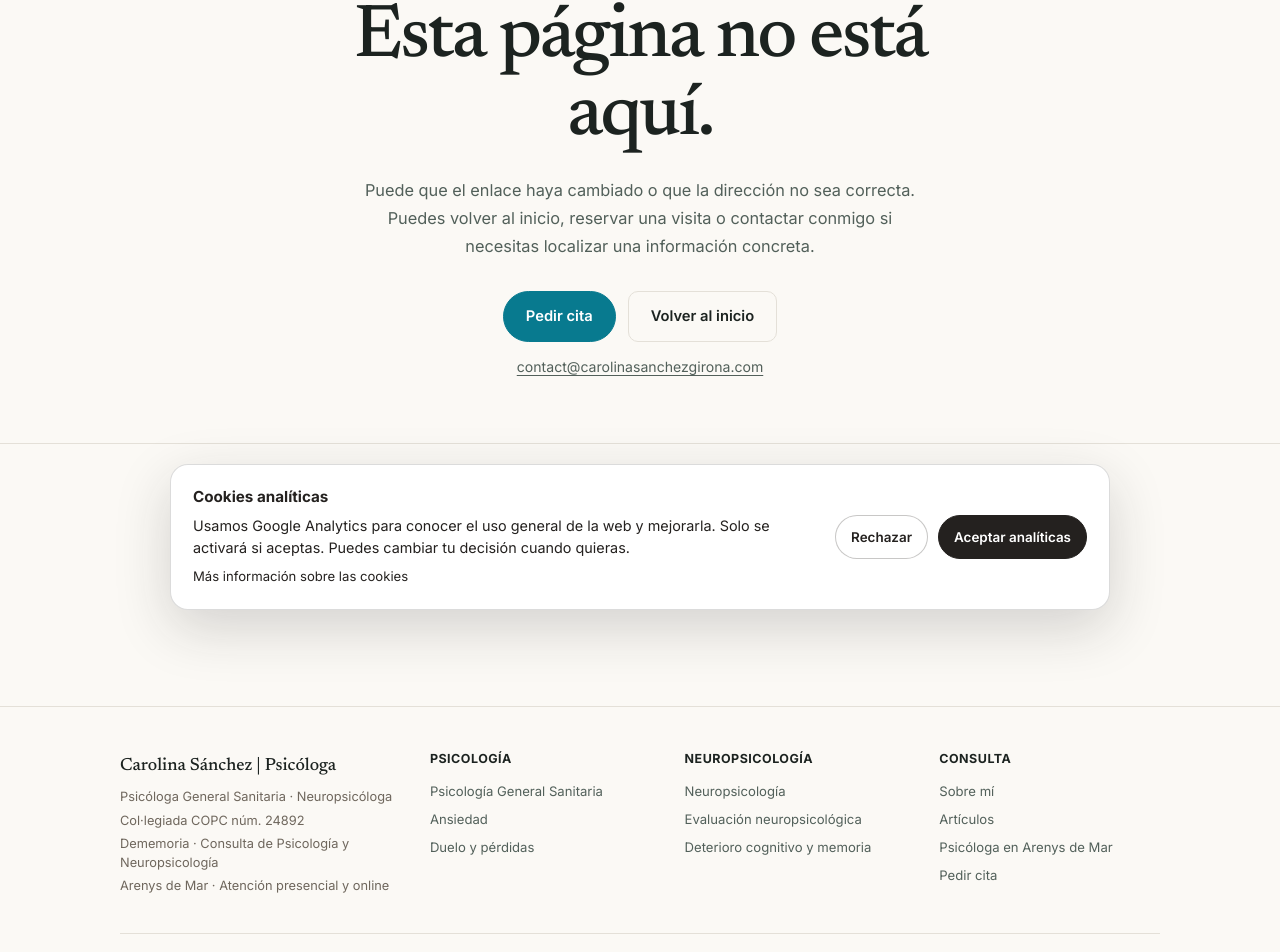
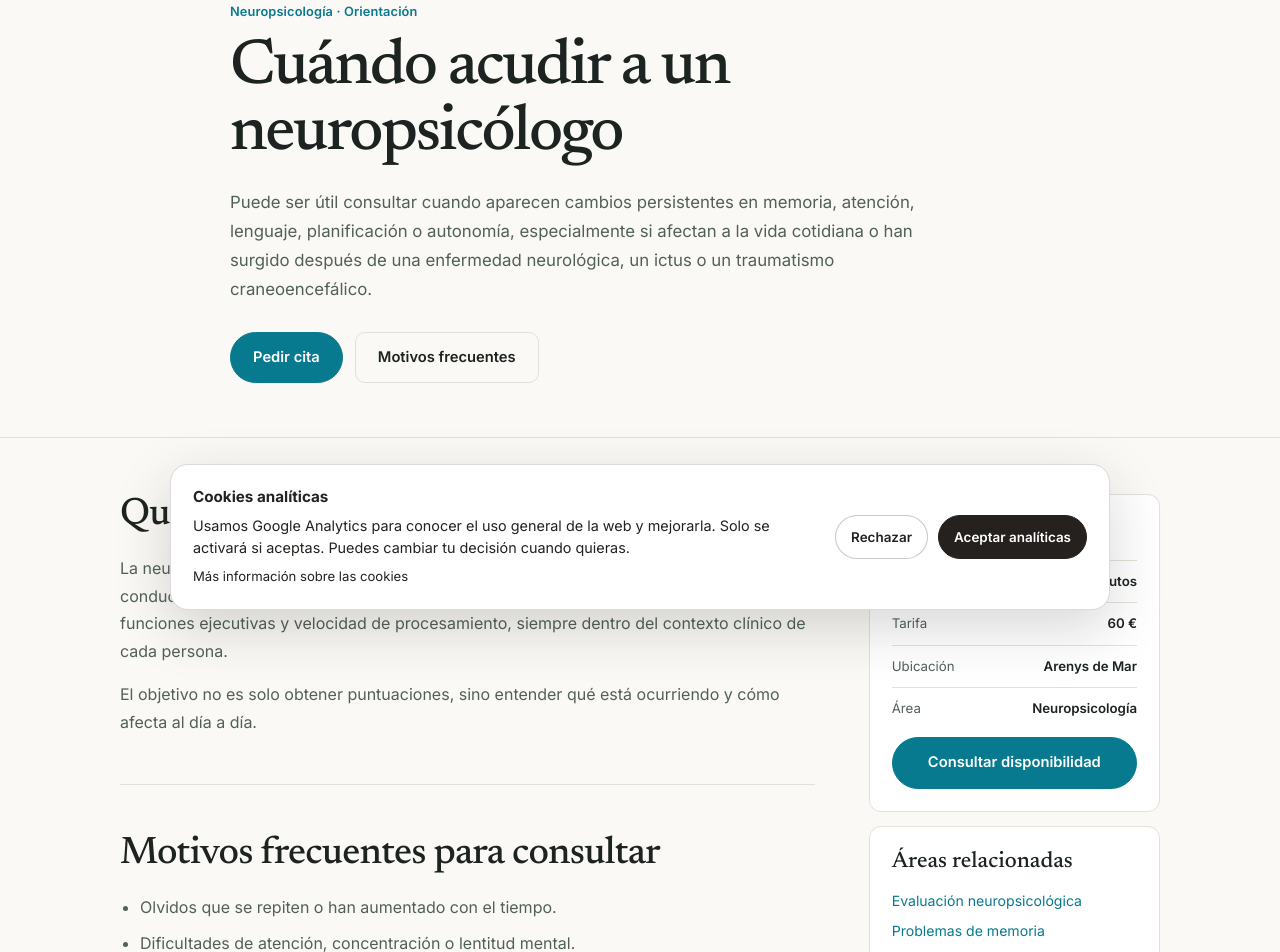
Before and after one commit to carolinasanchezgirona/Portfolio-Carolina, a Next.js app: page /cuando-acudir-a-un-neuropsicologo in a window 1280 px wide. Before the commit this address had no page. Shown: the part 168-1120 px from the top of the page. Built offline with nearby package versions, Linux system fonts and the light colour scheme.

Commit message:
SEO: add when to see a neuropsychologist page

```diff
--- /dev/null
+++ b/app/cuando-acudir-a-un-neuropsicologo/page.tsx
@@ -0,0 +1,58 @@
+import type { Metadata } from "next";
+import "../seo-pages.css";
+
+export const metadata: Metadata = {
+  title: "Cuándo acudir a un neuropsicólogo | Neuropsicóloga en Arenys de Mar",
+  description: "Cuándo puede ser útil acudir a un neuropsicólogo por problemas de memoria, atención, lenguaje, cambios tras ictus o TCE, deterioro cognitivo o demencia.",
+  alternates: { canonical: "/cuando-acudir-a-un-neuropsicologo/" },
+  openGraph: {
+    title: "Cuándo acudir a un neuropsicólogo | Carolina Sánchez Girona",
+    description: "Señales y situaciones en las que puede ser útil una valoración neuropsicológica en adultos.",
+    url: "https://carolinasanchezgirona.com/cuando-acudir-a-un-neuropsicologo/",
+  },
+};
+
+const serviceSchema = {
+  "@context": "https://schema.org",
+  "@type": "Service",
+  name: "Orientación y evaluación neuropsicológica en adultos",
+  provider: { "@type": "Person", name: "Carolina Sánchez Girona", jobTitle: "Neuropsicóloga y Psicóloga General Sanitaria", url: "https://carolinasanchezgirona.com" },
+  areaServed: ["Arenys de Mar", "Maresme", "Barcelona", "España"],
+  serviceType: "Evaluación neuropsicológica en adultos",
+  url: "https://carolinasanchezgirona.com/cuando-acudir-a-un-neuropsicologo/",
+};
+
+export default function WhenToSeeNeuropsychologistPage() {
+  return (
+    <main className="editorial-site">
+      <header className="site-header">
+        <a className="brand" href="/" aria-label="Carolina Sánchez, inicio"><span className="brand-name">Carolina Sánchez</span><span className="brand-sub">Psicóloga · Neuropsicóloga</span></a>
+        <nav className="nav" aria-label="Navegación principal"><a href="/neuropsicologia/">Neuropsicología</a><a href="/evaluacion-neuropsicologica/">Evaluación</a><a className="nav-cta" href="/cita/">Pedir cita</a></nav>
+      </header>
+      <section className="seo-hero"><div className="editorial-wrap seo-hero-inner">
+        <p className="seo-breadcrumbs"><a href="/">Inicio</a><span>·</span><a href="/neuropsicologia/">Neuropsicología</a><span>·</span><span>Cuándo acudir a un neuropsicólogo</span></p>
+        <p className="editorial-eyebrow">Neuropsicología · Orientación</p>
+        <h1>Cuándo acudir a un neuropsicólogo</h1>
+        <p className="seo-lead">Puede ser útil consultar cuando aparecen cambios persistentes en memoria, atención, lenguaje, planificación o autonomía, especialmente si afectan a la vida cotidiana o han surgido después de una enfermedad neurológica, un ictus o un traumatismo craneoencefálico.</p>
+        <div className="seo-actions"><a className="editorial-btn editorial-btn-primary" href="/cita/">Pedir cita</a><a className="editorial-btn editorial-btn-secondary" href="#motivos">Motivos frecuentes</a></div>
+      </div></section>
+      <div className="editorial-wrap seo-layout">
+        <article className="seo-copy">
+          <section><h2>Qué hace un neuropsicólogo</h2><p>La neuropsicología estudia la relación entre el funcionamiento cerebral, la cognición, la conducta y la autonomía. En consulta se analizan áreas como memoria, atención, lenguaje, funciones ejecutivas y velocidad de procesamiento, siempre dentro del contexto clínico de cada persona.</p><p>El objetivo no es solo obtener puntuaciones, sino entender qué está ocurriendo y cómo afecta al día a día.</p></section>
+          <section id="motivos"><h2>Motivos frecuentes para consultar</h2><ul><li>Olvidos que se repiten o han aumentado con el tiempo.</li><li>Dificultades de atención, concentración o lentitud mental.</li><li>Problemas para organizar, planificar o terminar tareas.</li><li>Cambios de lenguaje, como dificultad para encontrar palabras o comprender mensajes.</li><li>Cambios cognitivos después de un ictus, TCE u otra lesión cerebral.</li><li>Dudas sobre envejecimiento normal, deterioro cognitivo o demencia.</li><li>Cambios cognitivos asociados a Parkinson, esclerosis múltiple, epilepsia u otras condiciones neurológicas.</li><li>Necesidad de establecer una línea base o realizar seguimiento de la evolución.</li></ul></section>
+          <section><h2>Cuándo una dificultad merece más atención</h2><p>No todos los despistes requieren una evaluación. Resulta especialmente útil consultar cuando el cambio es nuevo, progresivo, claramente distinto del funcionamiento previo o empieza a interferir en trabajo, estudios, gestiones, conducción, medicación u otras actividades cotidianas.</p><p>También conviene prestar atención cuando familiares cercanos observan cambios que la propia persona no percibe.</p></section>
+          <section><h2>Qué puede explicar los síntomas</h2><p>Las dificultades cognitivas pueden relacionarse con múltiples factores. El sueño, la ansiedad, la depresión, el dolor, la fatiga, determinados medicamentos y problemas médicos pueden afectar a memoria y atención.</p><p>Por eso la <a href="/evaluacion-neuropsicologica/">evaluación neuropsicológica</a> se interpreta siempre junto con la entrevista y, cuando corresponde, con la valoración médica.</p></section>
+          <section><h2>Qué ocurre en una evaluación</h2><p>La valoración suele comenzar con una entrevista para conocer el motivo de consulta, la evolución de los cambios y su impacto funcional. Después se seleccionan pruebas adaptadas a las áreas que interesa explorar.</p><p>El resultado es un perfil que permite identificar fortalezas, dificultades y recomendaciones, y decidir si conviene seguimiento, rehabilitación, estrategias compensatorias o ampliar el estudio médico.</p></section>
+          <section><h2>Qué áreas puedes consultar según tu situación</h2><p>Si la principal preocupación son los olvidos, puedes revisar <a href="/problemas-de-memoria/">problemas de memoria</a>. Si predominan despistes o lentitud, <a href="/problemas-de-atencion-y-concentracion-en-adultos/">atención y concentración</a>. Si el cambio ha ocurrido tras una lesión neurológica, <a href="/ictus-y-dano-cerebral-adquirido/">ictus y daño cerebral adquirido</a>. Y si existen dudas relacionadas con la edad, <a href="/envejecimiento-cognitivo-normal-o-deterioro/">envejecimiento cognitivo normal o deterioro</a>.</p><div className="seo-callout"><strong>No hace falta saber qué diagnóstico encaja antes de consultar.</strong><span>Precisamente una valoración puede ayudar a ordenar los síntomas y decidir qué pasos tienen sentido.</span></div></section>
+        </article>
+        <aside className="seo-sidebar" aria-label="Información práctica">
+          <div className="seo-card"><h2>Primera visita</h2><ul className="seo-facts"><li><span>Duración</span><strong>60 minutos</strong></li><li><span>Tarifa</span><strong>60 €</strong></li><li><span>Ubicación</span><strong>Arenys de Mar</strong></li><li><span>Área</span><strong>Neuropsicología</strong></li></ul><a className="editorial-btn editorial-btn-primary" href="/cita/">Consultar disponibilidad</a></div>
+          <div className="seo-card"><h3>Áreas relacionadas</h3><div className="seo-related"><a href="/evaluacion-neuropsicologica/">Evaluación neuropsicológica</a><a href="/problemas-de-memoria/">Problemas de memoria</a><a href="/deterioro-cognitivo/">Deterioro cognitivo</a><a href="/rehabilitacion-neuropsicologica/">Rehabilitación neuropsicológica</a></div></div>
+        </aside>
+      </div>
+      <section className="editorial-section seo-authority"><div className="editorial-wrap seo-authority-grid"><div><p className="editorial-section-eyebrow">Profesional responsable</p><h2>Carolina Sánchez Girona</h2><p className="editorial-role">Psicóloga General Sanitaria · Neuropsicóloga</p></div><div className="seo-authority-copy"><p>Trabajo con personas adultas que consultan por cambios de memoria, atención, lenguaje, funciones ejecutivas, deterioro cognitivo y secuelas de condiciones neurológicas.</p><div className="seo-authority-links"><a href="/sobre-mi/">Conocer mi trayectoria profesional →</a><a href="/neuropsicologia/">Ver Neuropsicología →</a></div></div></div></section>
+      <footer className="editorial-footer"><div className="editorial-wrap editorial-footer-inner"><div><p className="editorial-footer-brand">Carolina Sánchez | Psicóloga</p><p>Dememoria · Consulta de Psicología y Neuropsicología</p></div><div><p>Arenys de Mar · Atención online</p><p>© 2026 Carolina Sánchez Girona</p></div></div></footer>
+      <script type="application/ld+json" dangerouslySetInnerHTML={{ __html: JSON.stringify(serviceSchema) }} />
+    </main>
+  );
+}
```
